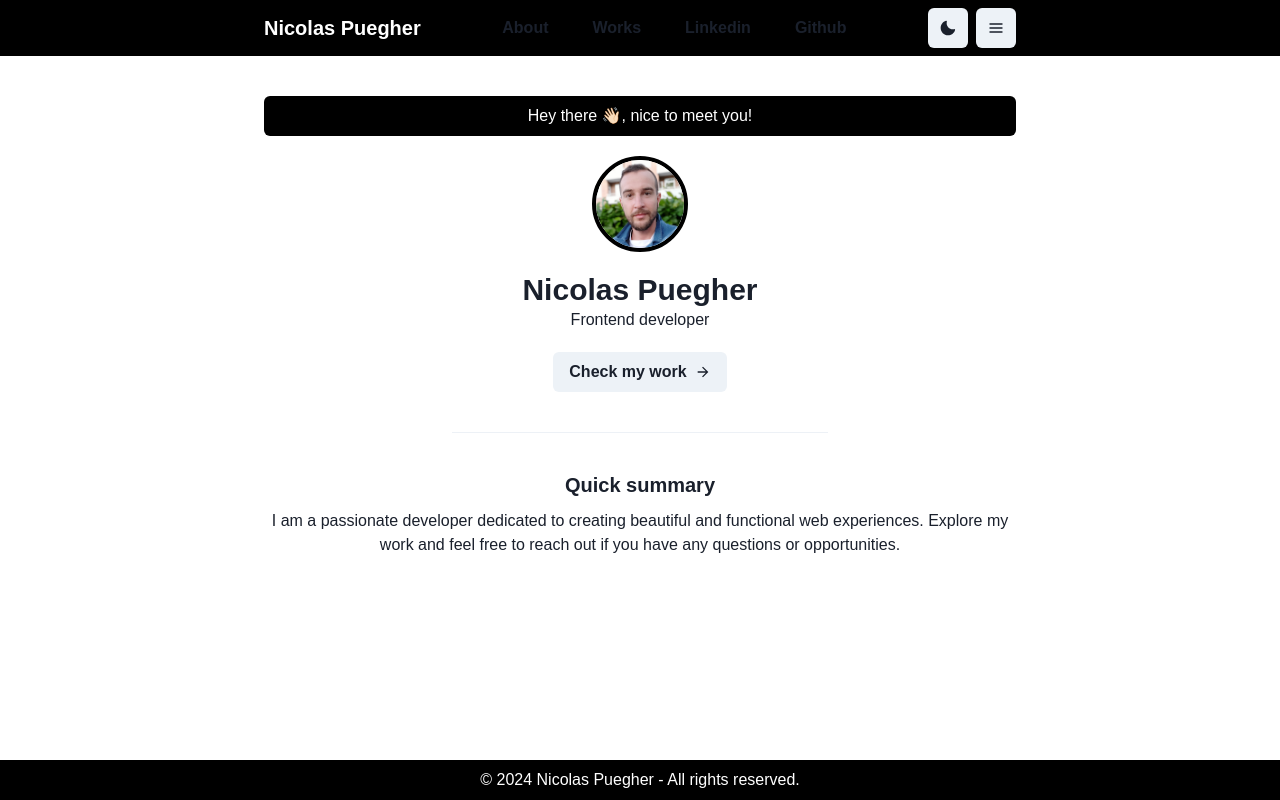
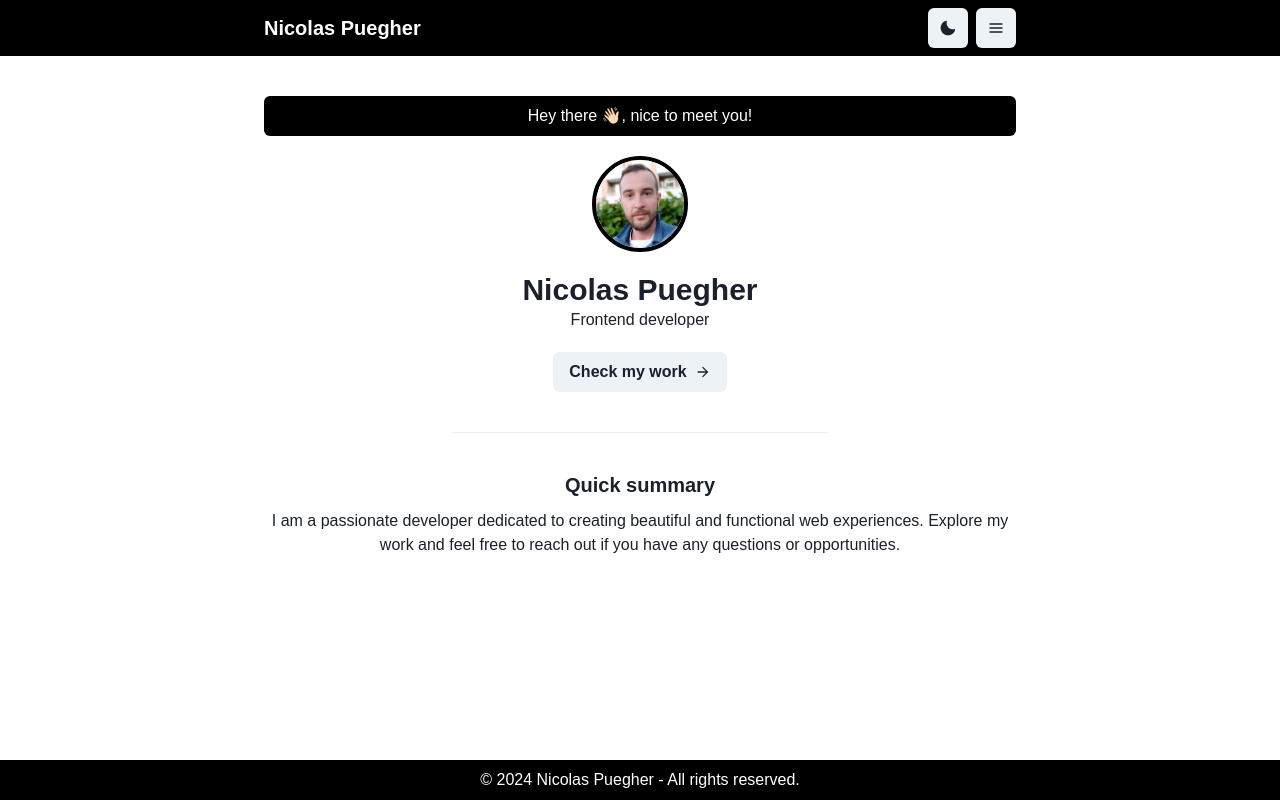
Before and after one commit to nicoPuegher/portfolio, a React (Vite) app: page / in a window 1280 px wide. Built offline with nearby package versions, Linux system fonts and the light colour scheme.

Commit message:
Reorder imports from navbar menu to compile with eslint

```diff
--- a/src/layouts/navbar/menu.jsx
+++ b/src/layouts/navbar/menu.jsx
@@ -1,18 +1,14 @@
 import React, { useContext } from 'react';
 
+import { ButtonGroup, Button } from '@chakra-ui/react';
+
 import Context from '@/store/context';
-
-import { ButtonGroup, Button } from '@chakra-ui/react';
 
 export default function Menu() {
 	const context = useContext(Context);
 
 	return (
-		<ButtonGroup
-			display={{ base: 'none', md: 'flex' }}
-			spacing={3}
-			variant="ghost"
-		>
+		<ButtonGroup display="none" spacing={3} variant="ghost">
 			<Button onClick={() => context.handleChangePage('about')}>
 				About
 			</Button>
```
